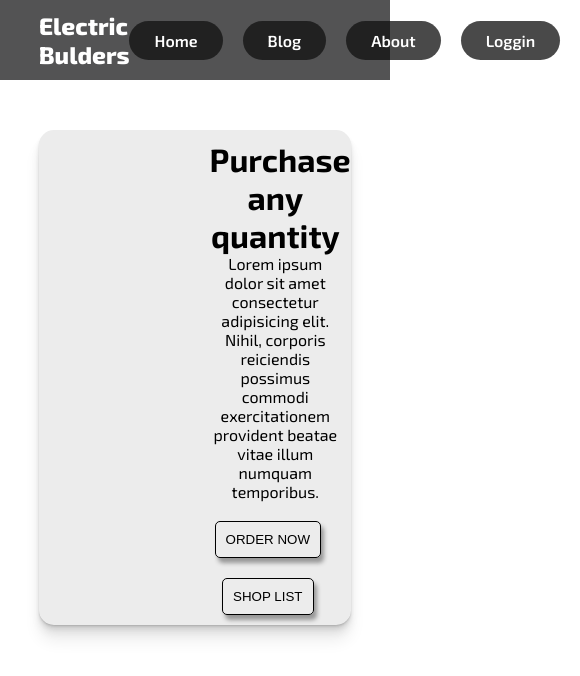
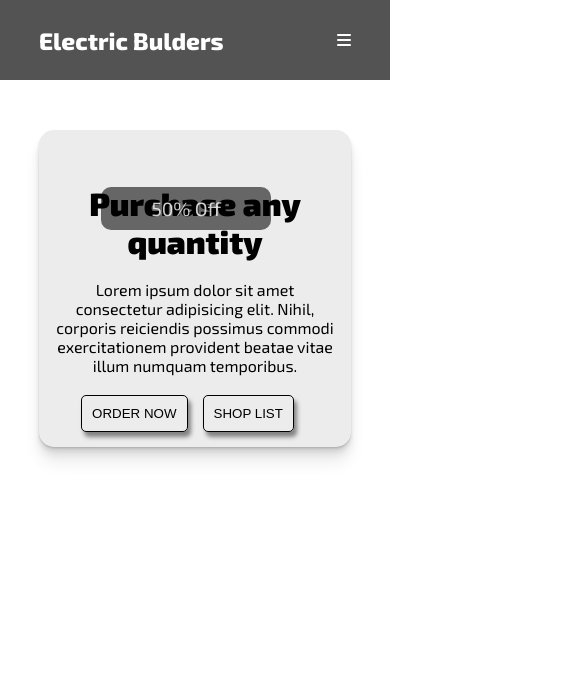
Before and after one commit to imrulhassanemon/tech-accessories-shop, a plain HTML site: page index.html in a window 390 px wide. Shown: the whole page, 580 px wide, since content can reach past the window. Drawn offline with Linux system fonts and the light colour scheme.

Commit message:
responsive header

```diff
--- a/index.html
+++ b/index.html
@@ -4,6 +4,7 @@
     <meta charset="UTF-8">
     <meta name="viewport" content="width=device-width, initial-scale=1.0">
     <title>Document</title>
+    <link rel="stylesheet" href="https://cdnjs.cloudflare.com/ajax/libs/font-awesome/6.6.0/css/all.min.css" integrity="sha512-Kc323vGBEqzTmouAECnVceyQqyqdsSiqLQISBL29aUW4U/M7pSPA/gEUZQqv1cwx4OnYxTxve5UMg5GT6L4JJg==" crossorigin="anonymous" referrerpolicy="no-referrer" />
     <link rel="preconnect" href="https://fonts.googleapis.com">
     <link rel="preconnect" href="https://fonts.gstatic.com" crossorigin>
     <link href="https://fonts.googleapis.com/css2?family=Exo+2:ital,wght@0,100..900;1,100..900&display=swap" rel="stylesheet">
@@ -14,7 +15,7 @@
         <div class="nav-container">
             <div class="nav-content">
                 <h1>Electric Bulders</h1>
-                <nav>
+                <nav class="nav-bar">
                     <ul>
                         <li><a class="nav-child" href="">Home</a></li>
                         <li><a class="nav-child" href="">Blog</a></li>
@@ -22,22 +23,26 @@
                         <li><a class="nav-child" href="">Loggin</a></li>
                     </ul>
                 </nav>
+                <i class="fa-solid fa-bars" style="color: white;"></i>
             </div>
         </div>
         <div class="header-content">
             <div class="banner-child">
                 <img class="header-img" src="images/accessories.jpg" alt="">
+                <div class="fifty-off">
+                    50% Off
+                </div>
             </div>
             <div class="banner-child">
-                <h1>Purchase any quantity</h1>
+                <h1 style="font-size: 2rem; font-weight: 900; margin: 20px ;">Purchase any quantity</h1>
                 <p>Lorem ipsum dolor sit amet consectetur adipisicing elit. Nihil, corporis reiciendis possimus commodi exercitationem provident beatae vitae illum numquam temporibus.</p>
                 <button class="button">ORDER NOW</button><button class="button"> SHOP LIST</button>
             </div>
         </div>
     </header>
-    <body>
+   <main>
 
-    </body>
+   </main>
     <footer></footer>
 </body>
 </html>
--- a/style/style.css
+++ b/style/style.css
@@ -56,9 +56,10 @@ nav ul{
     justify-content: space-between;
     text-align: center;
     background-color: rgba(23, 23, 23, 0.079);
-    padding: 10px;
+    padding: 15px;
     border-radius: 15px;
     box-shadow: rgba(0, 0, 0, 0.07) 0px 1px 1px, rgba(0, 0, 0, 0.07) 0px 2px 2px, rgba(0, 0, 0, 0.07) 0px 4px 4px, rgba(0, 0, 0, 0.07) 0px 8px 8px, rgba(0, 0, 0, 0.07) 0px 16px 16px;
+    position: relative;
 }
 .header-img{
     width: 100%;
@@ -75,8 +76,36 @@ nav ul{
     margin: 20px 15px 0 0;
     background: transparent;
     border-radius: 5px;
-    box-shadow: 3px 5px 4px rgba(30, 29, 29, 0.406);
+    box-shadow: 3px 5px 4px rgba(30, 29, 29, 0.51);
 
     border: 1px solid black;
     cursor: pointer;
 }
+.fifty-off{
+    background-color: rgba(0, 0, 0, 0.566);
+    color: rgba(255, 255, 255, 0.806);
+    width: max-content;
+    padding: 10px 50px;
+    border-radius: 10px;
+    font-size: 1.563rem;
+    position: absolute;
+    top: 45%;
+    left: 15%;
+}
+
+@media screen and (max-width:576px) {
+        .nav-bar{
+            display: none;
+        }
+        .header-content{
+            flex-direction: column;
+        }
+        .banner-child{
+            width: 100%;
+        }
+        .fifty-off{
+            top: 18%;
+            left: 20%;
+            font-size: 1.2rem;
+        }
+}
```
